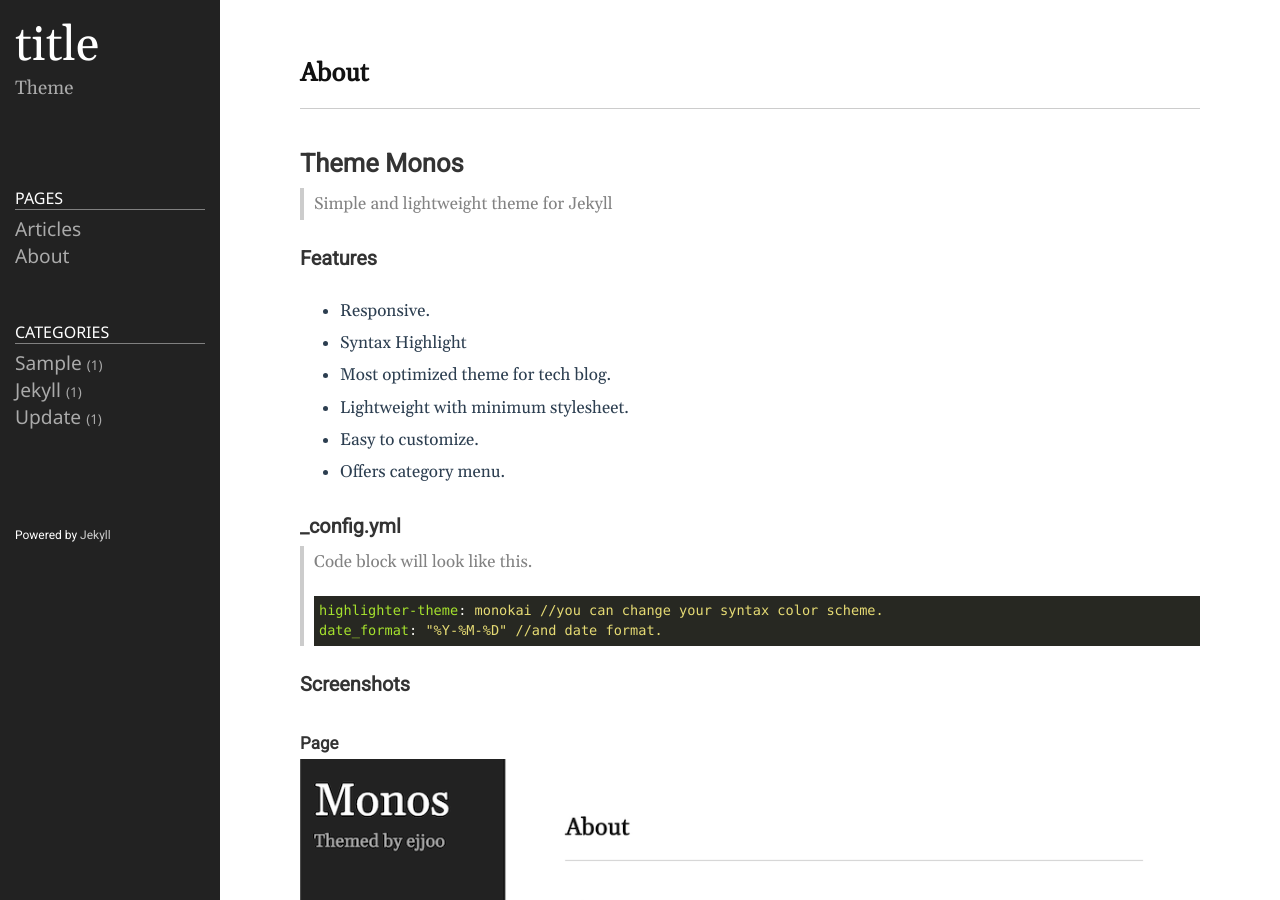
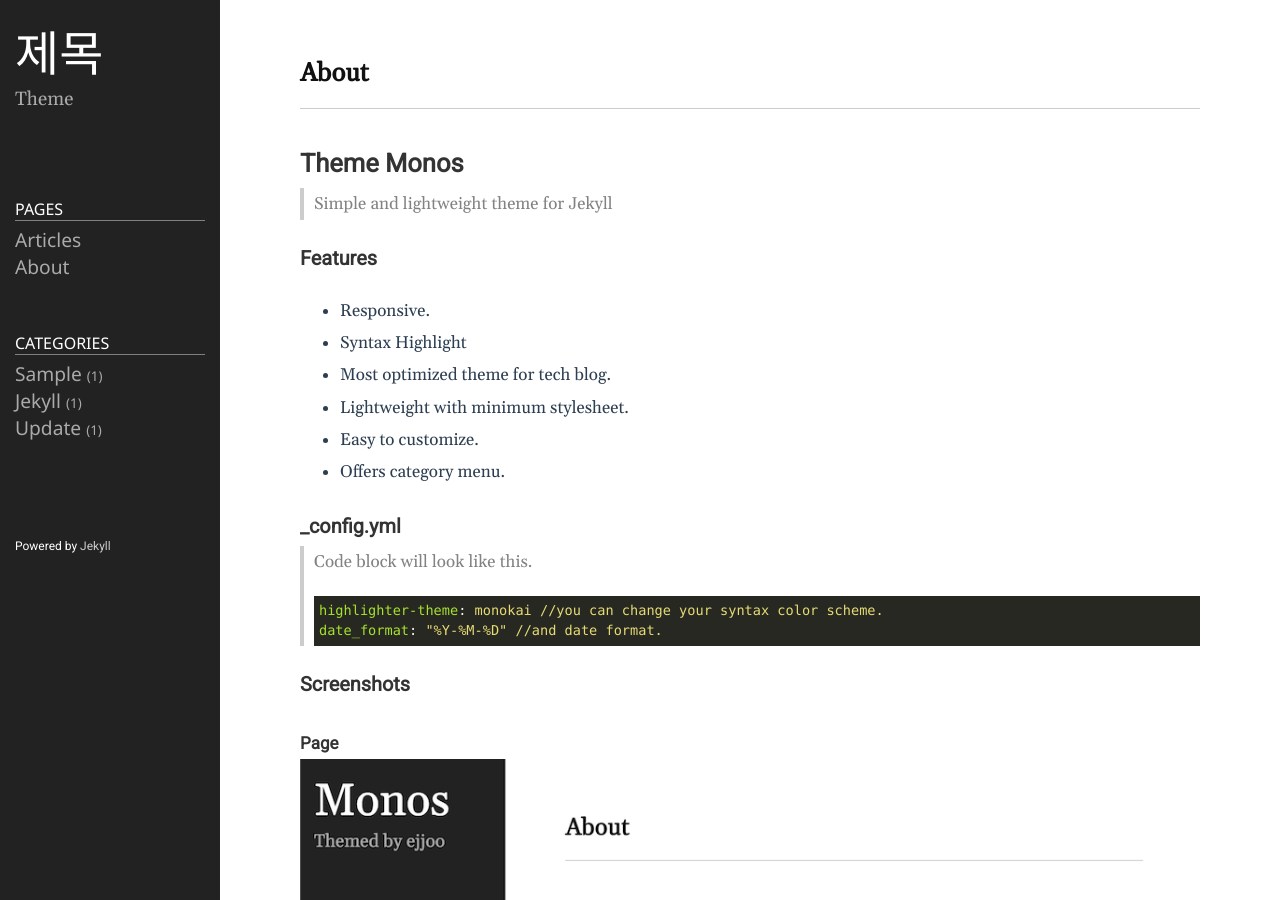
Before and after one commit to pds0309/pds0309.github.io, a Jekyll site: the page built from README.md, in a window 1280 px wide and 900 px high. Built offline with Jekyll 4.4.1, drawn with Linux system fonts in a browser that asks for light colours.

Commit message:
Update _config.yml

```diff
--- a/_config.yml
+++ b/_config.yml
@@ -18,9 +18,9 @@
 # You can create any custom variable you would like, and they will be accessible
 # in the templates via {{ site.myvariable }}.
 
-title: title
+title: 제목
 author: author
-tagline : tagline
+tagline : 태그라인
 email: ehd0309@gmail.com
 description: >- # this means to ignore newlines until "baseurl:"
   Theme
```
